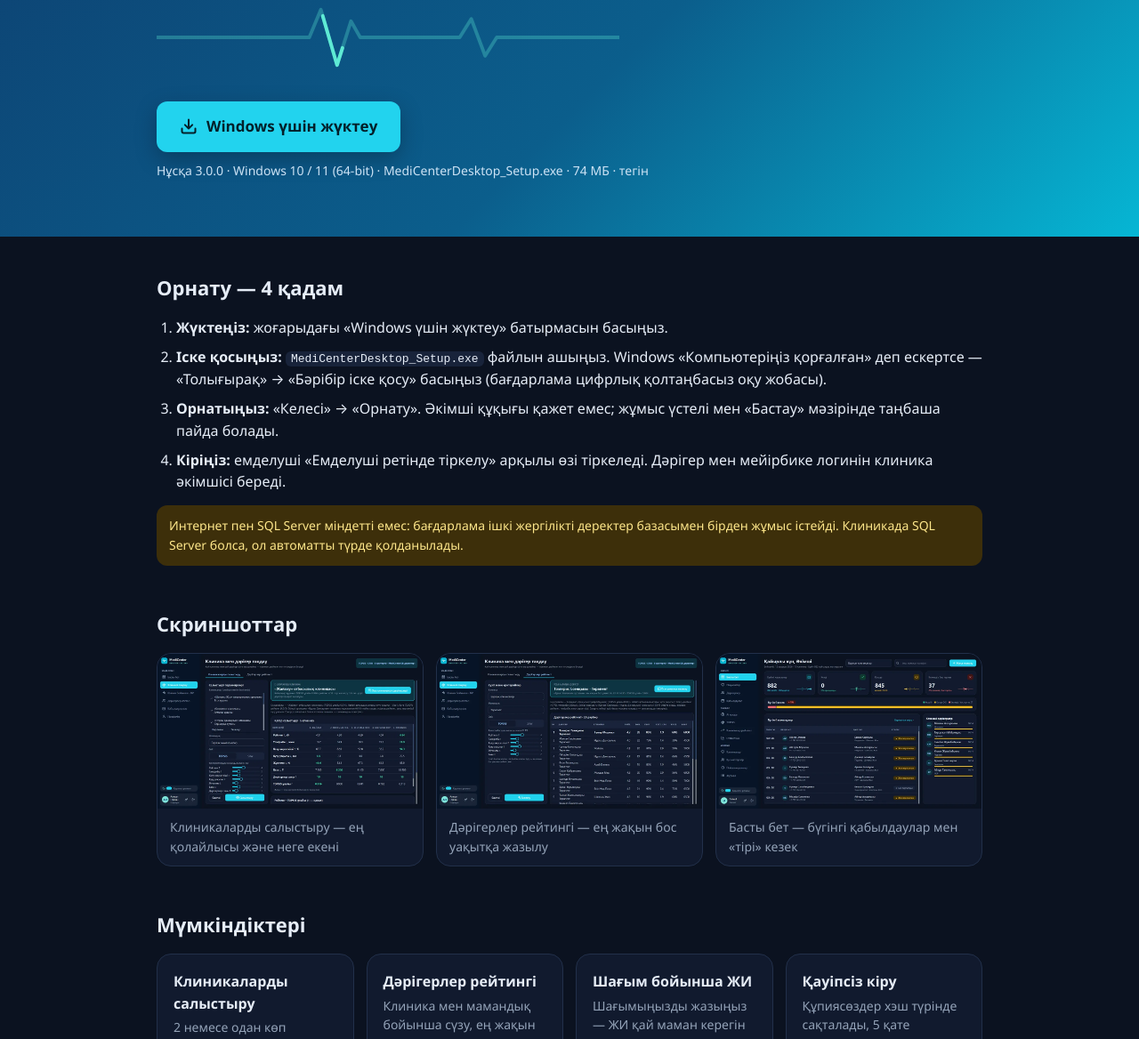
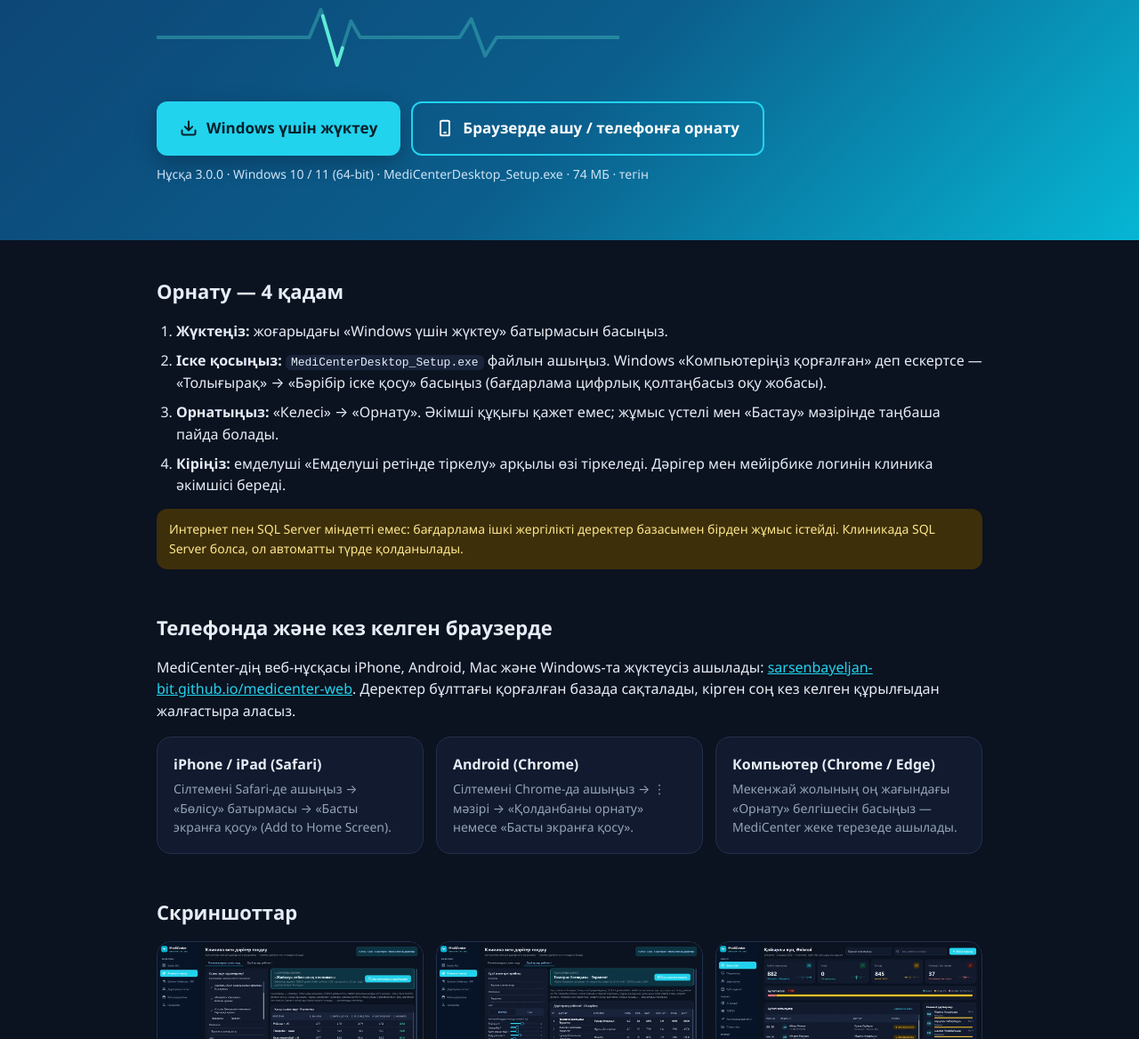
Before and after one commit to sarsenbayeljan-bit/medicenter-download, a plain HTML site: page index.html in a window 1280 px wide. Shown: the part 398-1566 px from the top of the page at 89% size. Drawn offline with Linux system fonts and the light colour scheme.

Commit message:
Add web version (PWA) button, install steps and sitemap entry
Co-Authored-By: Claude Opus 5.5 <noreply@anthropic.com>

```diff
--- a/index.html
+++ b/index.html
@@ -67,6 +67,9 @@
   .btn { display:inline-flex; align-items:center; gap:10px; background:var(--primary); color:#04202A; font-weight:700;
          padding:15px 26px; border-radius:12px; text-decoration:none; font-size:17px; box-shadow:0 8px 24px rgba(0,0,0,.25); }
   .btn:hover { background:#67E8F9; }
+  .btn.alt { background:transparent; color:#fff; border:2px solid var(--primary); box-shadow:none; }
+  .btn.alt:hover { background:rgba(34,211,238,.15); }
+  .btns { display:flex; flex-wrap:wrap; gap:12px; }
   .meta { color:#CDE3F5; font-size:14px; margin-top:10px; }
   section { padding:40px 0 8px; }
   h2 { font-size:22px; margin:0 0 16px; }
@@ -95,9 +98,12 @@
       <path class="base" d="M0 30H120l12 0 10-24 14 48 12-38 8 14h74l12 0 10-16 12 32 10-16h106"/>
       <path d="M0 30H120l12 0 10-24 14 48 12-38 8 14h74l12 0 10-16 12 32 10-16h106"/>
     </svg>
-    <div><a class="btn" href="https://github.com/sarsenbayeljan-bit/medicenter-download/releases/latest/download/MediCenterDesktop_Setup.exe">
+    <div class="btns"><a class="btn" href="https://github.com/sarsenbayeljan-bit/medicenter-download/releases/latest/download/MediCenterDesktop_Setup.exe">
       <svg width="20" height="20" viewBox="0 0 24 24" fill="none" stroke="currentColor" stroke-width="2.4" stroke-linecap="round" stroke-linejoin="round"><path d="M21 15v4a2 2 0 0 1-2 2H5a2 2 0 0 1-2-2v-4M7 10l5 5 5-5M12 15V3"/></svg>
-      Windows үшін жүктеу</a></div>
+      Windows үшін жүктеу</a>
+      <a class="btn alt" href="https://sarsenbayeljan-bit.github.io/medicenter-web/">
+      <svg width="20" height="20" viewBox="0 0 24 24" fill="none" stroke="currentColor" stroke-width="2.4" stroke-linecap="round" stroke-linejoin="round"><rect x="6" y="2" width="12" height="20" rx="2"/><path d="M11 18h2"/></svg>
+      Браузерде ашу / телефонға орнату</a></div>
     <div class="meta">Нұсқа 3.0.0 · Windows 10 / 11 (64-bit) · <span id="size">MediCenterDesktop_Setup.exe · 74 МБ</span> · тегін</div>
   </div>
 </header>
@@ -112,6 +118,15 @@
       <li><b>Кіріңіз:</b> емделуші «Емделуші ретінде тіркелу» арқылы өзі тіркеледі. Дәрігер мен мейірбике логинін клиника әкімшісі береді.</li>
     </ol>
     <div class="note">Интернет пен SQL Server міндетті емес: бағдарлама ішкі жергілікті деректер базасымен бірден жұмыс істейді. Клиникада SQL Server болса, ол автоматты түрде қолданылады.</div>
+  </section>
+  <section id="web">
+    <h2>Телефонда және кез келген браузерде</h2>
+    <p>MediCenter-дің веб-нұсқасы iPhone, Android, Mac және Windows-та жүктеусіз ашылады: <a href="https://sarsenbayeljan-bit.github.io/medicenter-web/" style="color:var(--primary)">sarsenbayeljan-bit.github.io/medicenter-web</a>. Деректер бұлттағы қорғалған базада сақталады, кірген соң кез келген құрылғыдан жалғастыра аласыз.</p>
+    <div class="grid">
+      <div class="card"><b>iPhone / iPad (Safari)</b><p>Сілтемені Safari-де ашыңыз → «Бөлісу» батырмасы → «Басты экранға қосу» (Add to Home Screen).</p></div>
+      <div class="card"><b>Android (Chrome)</b><p>Сілтемені Chrome-да ашыңыз → ⋮ мәзірі → «Қолданбаны орнату» немесе «Басты экранға қосу».</p></div>
+      <div class="card"><b>Компьютер (Chrome / Edge)</b><p>Мекенжай жолының оң жағындағы «Орнату» белгішесін басыңыз — MediCenter жеке терезеде ашылады.</p></div>
+    </div>
   </section>
   <section>
     <h2>Скриншоттар</h2>
--- a/sitemap.xml
+++ b/sitemap.xml
@@ -1,4 +1,5 @@
 <?xml version="1.0" encoding="UTF-8"?>
 <urlset xmlns="http://www.sitemaps.org/schemas/sitemap/0.9">
   <url><loc>https://sarsenbayeljan-bit.github.io/medicenter-download/</loc><lastmod>2026-11-15</lastmod><changefreq>monthly</changefreq><priority>1.0</priority></url>
+  <url><loc>https://sarsenbayeljan-bit.github.io/medicenter-web/</loc><lastmod>2026-11-15</lastmod><changefreq>weekly</changefreq><priority>0.9</priority></url>
 </urlset>
```
